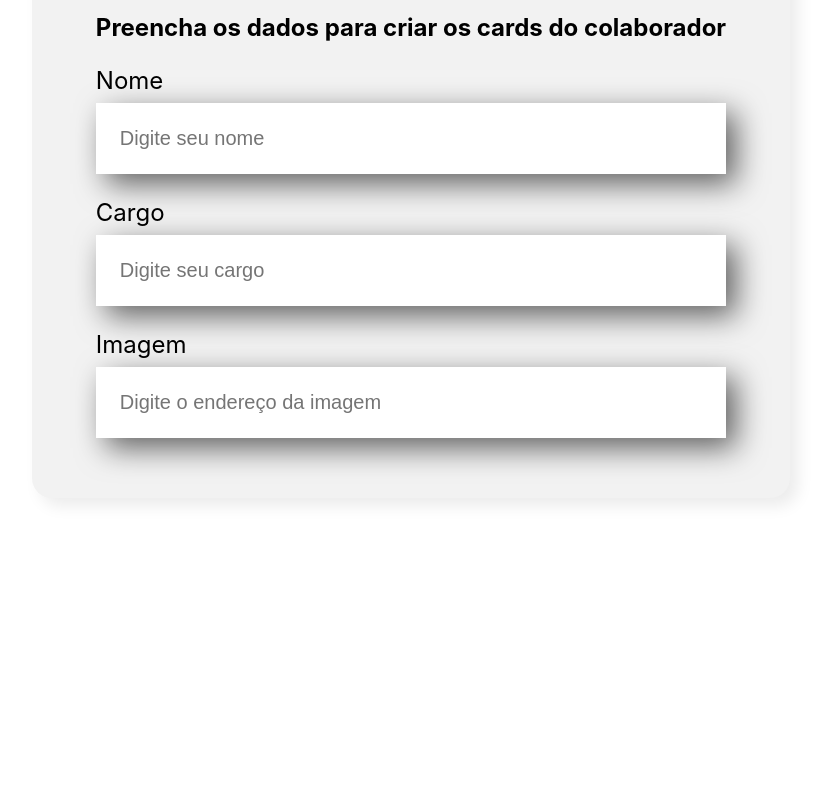
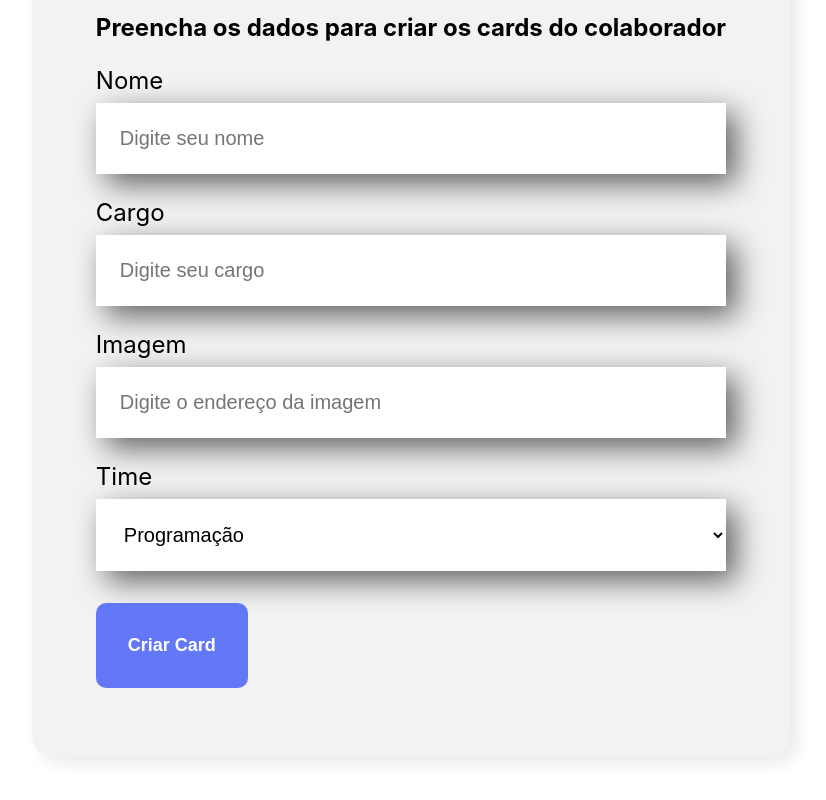
Before and after one commit to gui-alonso/organo, a React (Create React App) app: page / in a window 1280 px wide. Shown: the part 621-1421 px from the top of the page, without its empty margins (229-1055 px from the left). Before the commit the page ends 1199 px from the top, so only its background shows below. Built offline with nearby package versions, Linux system fonts and the light colour scheme.

Commit message:
feat: criando componente Botao e ListaSuspensa

```diff
--- /dev/null
+++ b/src/components/Botao/Botao.css
@@ -0,0 +1,15 @@
+.botao{
+    background-color: #6278f7;
+    border-radius: 10px;
+    font-weight: 700;
+    font-size: 18px;
+    padding: 32px;
+    border: 0;
+    cursor: pointer;
+    color: white;
+    margin: 32px 0;
+}
+.botao:hover{
+    background-color: #4153b7;
+    color: #95FFD4;
+}
--- /dev/null
+++ b/src/components/Botao/index.js
@@ -0,0 +1,11 @@
+import './Botao.css'
+
+const Botao = (props) => {
+    return(
+        <button className='botao'>
+            {props.children}
+        </button>
+    )
+}
+
+export default Botao
--- a/src/components/Formulario/index.js
+++ b/src/components/Formulario/index.js
@@ -1,7 +1,19 @@
+import Botao from '../Botao'
 import CampoTexto from '../CampoTexto'
+import ListaSuspensa from '../ListaSuspensa'
 import './Formulario.css'
 
 const Formulario = () => {
+
+    const times = [
+        'Programação',
+        'Front-End',
+        'DevOps',
+        'Ux e Ui Design',
+        'Mobile',
+        'Segurança'
+    ]
+
     return(
         <section className='formulario'>
             <form>
@@ -9,6 +21,10 @@
                 <CampoTexto label="Nome" placeholder="Digite seu nome" />
                 <CampoTexto label="Cargo" placeholder="Digite seu cargo"/>
                 <CampoTexto label="Imagem" placeholder="Digite o endereço da imagem"/>
+                <ListaSuspensa label="Time" itens={times}/>
+                <Botao>
+                    Criar Card
+                </Botao>
             </form>
         </section>
     )
--- /dev/null
+++ b/src/components/ListaSuspensa/ListaSuspensa.css
@@ -0,0 +1,15 @@
+.lista-suspensa label{
+    display: block;
+    margin-bottom: 8px;
+    font-size: 24px;
+}
+
+.lista-suspensa select{
+    background-color: #fff;
+    box-shadow: 10px 10px 30px rgba(0, 0, 0, 0.6);
+    width: 100%;
+    border: none;
+    font-size: 20px;
+    padding: 24px;
+    box-sizing: border-box;
+}
--- /dev/null
+++ b/src/components/ListaSuspensa/index.js
@@ -0,0 +1,16 @@
+import './ListaSuspensa.css'
+
+const ListaSuspensa = (props) => {
+    return(
+        <div className='lista-suspensa'>
+            <label>{props.label}</label>
+            <select>
+                {props.itens.map(item => {
+                    return <option key={item}>{item}</option>
+            })}
+            </select>
+        </div>
+    )
+}
+
+export default ListaSuspensa
```
